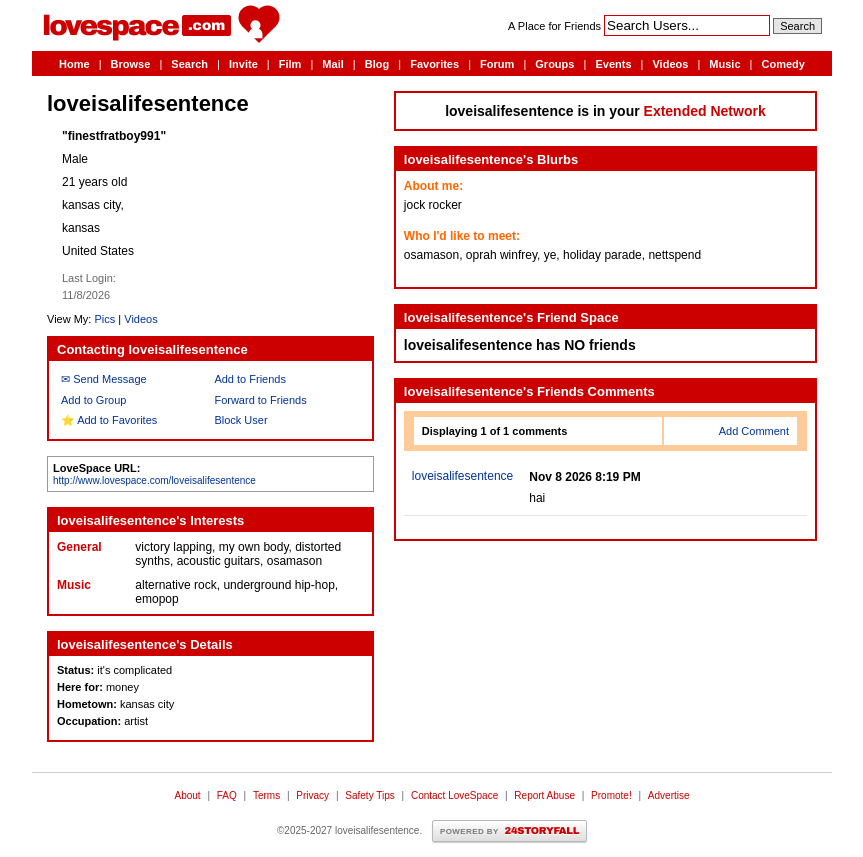
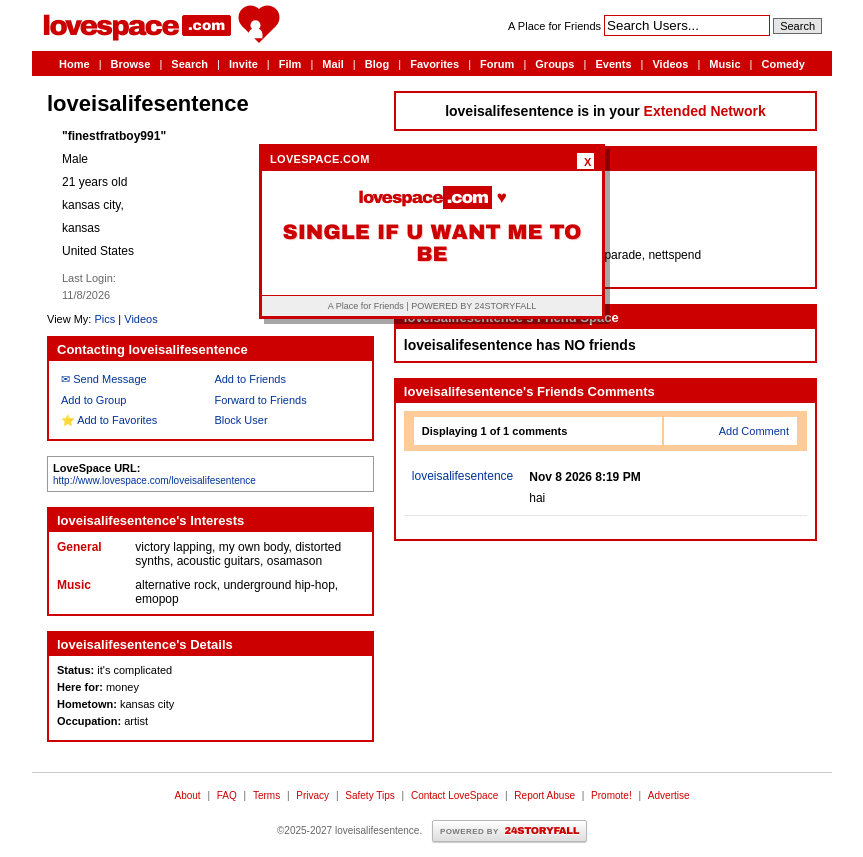
Before and after one commit to stinkyemoboy2-dev/cff, a plain HTML site: page index.html in a window 1280 px wide. Shown: the whole page, without its empty margins (208-1071 px from the left). Drawn offline with Linux system fonts and the light colour scheme.

Commit message:
Update index.html

```diff
--- a/index.html
+++ b/index.html
@@ -3,6 +3,7 @@
 <head>
 <meta charset="UTF-8">
 <title>LoveSpace.com - loveisalifesentence - 21 - Male - KS - lovespace.com/loveisalifesentence</title>
+
 <style>
 body {
     background-color: #ffffff !important;
@@ -298,7 +299,6 @@
     margin: 0 4px;
 }
 
-        /* 24STORYFALL VINTAGE PARTNER BADGE */
 .powered-by-badge {
     display: inline-block;
     vertical-align: middle;
@@ -330,6 +330,126 @@
     letter-spacing: -0.3px;
     text-shadow: 0 1px 0 #ffffff;
 }
+
+/* RETRO FLASH POPUP BANNERS */
+
+.flash-popup {
+    position: fixed;
+    z-index: 99999;
+    top: 18%;
+    left: 50%;
+    transform: translate(-50%, -30px) scale(0.5);
+    width: 340px;
+    max-width: calc(100vw - 40px);
+    background: #ffffff;
+    border: 3px solid #cc0000;
+    box-shadow: 5px 5px 0 rgba(0,0,0,0.35);
+    font-family: Arial, Helvetica, sans-serif;
+    opacity: 0;
+    animation: flashPopIn 0.4s steps(4, end) forwards;
+}
+
+.flash-popup-header {
+    background: #cc0000;
+    color: #ffffff;
+    padding: 6px 8px;
+    font-size: 11px;
+    font-weight: bold;
+    text-align: left;
+    letter-spacing: 0.3px;
+}
+
+.flash-popup-close {
+    float: right;
+    color: #cc0000;
+    background: #ffffff;
+    border: 1px solid #ffffff;
+    font-size: 11px;
+    font-weight: bold;
+    width: 17px;
+    height: 16px;
+    line-height: 14px;
+    text-align: center;
+    cursor: pointer;
+}
+
+.flash-popup-content {
+    padding: 17px 12px;
+    text-align: center;
+    color: #cc0000;
+    background: #ffffff;
+}
+
+.flash-popup-logo {
+    font-family: "Arial Black", Gadget, sans-serif;
+    font-size: 17px;
+    letter-spacing: -1px;
+    color: #cc0000;
+}
+
+.flash-popup-message {
+    font-family: "Arial Black", Gadget, sans-serif;
+    font-size: 21px;
+    font-weight: 900;
+    margin: 13px 0;
+    color: #cc0000;
+    text-transform: uppercase;
+    text-shadow: 1px 1px #ffcccc;
+    overflow-wrap: anywhere;
+}
+
+.flash-popup-footer {
+    background: #eeeeee;
+    border-top: 1px solid #cc0000;
+    padding: 5px;
+    font-size: 9px;
+    color: #666666;
+    text-align: center;
+}
+
+@keyframes flashPopIn {
+    0% {
+        opacity: 0;
+        transform: translate(-50%, -30px) scale(0.5);
+    }
+    70% {
+        opacity: 1;
+        transform: translate(-50%, 0) scale(1.08);
+    }
+    100% {
+        opacity: 1;
+        transform: translate(-50%, 0) scale(1);
+    }
+}
+
+@keyframes flashPopOut {
+    from {
+        opacity: 1;
+        transform: translate(-50%, 0) scale(1);
+    }
+    to {
+        opacity: 0;
+        transform: translate(-50%, 20px) scale(0.7);
+    }
+}
+
+@media (max-width: 820px) {
+    .brand-header-table,
+    .nav-bar-table,
+    .profile-master-grid,
+    .myspace-footer-row {
+        width: 100%;
+    }
+
+    .profile-master-grid > tbody > tr {
+        display: flex;
+        flex-direction: column;
+    }
+
+    .profile-master-grid > tbody > tr > td {
+        width: auto !important;
+    }
+}
 </style>
 </head>
 
@@ -359,59 +479,56 @@
 
 <table class="profile-master-grid" cellpadding="0" cellspacing="0" border="0">
 <tr>
-            <td style="width: 340px; vertical-align: top; padding: 15px 10px 15px 15px; background-color: #ffffff;">
+<td style="width:340px;vertical-align:top;padding:15px 10px 15px 15px;background-color:#ffffff;">
 
 <div class="profile-title-block">
 <h1>loveisalifesentence</h1>
-                    <table cellpadding="0" cellspacing="0" border="0" style="margin-top: 10px;">
+<table cellpadding="0" cellspacing="0" border="0" style="margin-top:10px;">
 <tr>
-                            <td style="vertical-align: top; background-color: #ffffff;"></td>
-                            <td style="vertical-align: top; padding-left: 15px; line-height: 1.5; background-color: #ffffff;">
-                                <p style="margin: 0 0 5px 0;"><b>"finestfratboy991"</b></p>
-                                <p style="margin: 0 0 5px 0;">Male</p>
-                                <p style="margin: 0 0 5px 0;">21 years old</p>
-                                <p style="margin: 0 0 5px 0;">kansas city,</p>
-                                <p style="margin: 0 0 5px 0;">kansas</p>
-                                <p style="margin: 0 0 5px 0;">United States</p>
-                                <p style="margin: 10px 0 0 0; color: #666; font-size: 11px;">Last Login:<br>11/8/2026</p>
+<td style="vertical-align:top;background-color:#ffffff;"></td>
+<td style="vertical-align:top;padding-left:15px;line-height:1.5;background-color:#ffffff;">
+<p style="margin:0 0 5px 0;"><b>"finestfratboy991"</b></p>
+<p style="margin:0 0 5px 0;">Male</p>
+<p style="margin:0 0 5px 0;">21 years old</p>
+<p style="margin:0 0 5px 0;">kansas city,</p>
+<p style="margin:0 0 5px 0;">kansas</p>
+<p style="margin:0 0 5px 0;">United States</p>
+<p style="margin:10px 0 0 0;color:#666;font-size:11px;">Last Login:<br>11/8/2026</p>
 </td>
 </tr>
 </table>
-                    <p style="margin-top: 10px; font-size: 11px;">View My: <a href="#">Pics</a> | <a href="#">Videos</a></p>
+<p style="margin-top:10px;font-size:11px;">View My: <a href="#">Pics</a> | <a href="#">Videos</a></p>
 </div>
 
 <table class="ms-module-box">
 <tr><th>Contacting loveisalifesentence</th></tr>
-                    <tr>
-                        <td>
+<tr><td>
 <table class="contact-links-matrix">
 <tr>
-                                    <td style="background-color: #ffffff;"><a href="#">✉ Send Message</a></td>
-                                    <td style="background-color: #ffffff;"><a href="#">Add to Friends</a></td>
+<td style="background-color:#ffffff;"><a href="#">✉ Send Message</a></td>
+<td style="background-color:#ffffff;"><a href="#">Add to Friends</a></td>
 </tr>
 <tr>
-                                    <td style="background-color: #ffffff;"><a href="#">Add to Group</a></td>
-                                    <td style="background-color: #ffffff;"><a href="#">Forward to Friends</a></td>
+<td style="background-color:#ffffff;"><a href="#">Add to Group</a></td>
+<td style="background-color:#ffffff;"><a href="#">Forward to Friends</a></td>
 </tr>
 <tr>
-                                    <td style="background-color: #ffffff;"><a href="#">⭐ Add to Favorites</a></td>
-                                    <td style="background-color: #ffffff;"><a href="#">Block User</a></td>
+<td style="background-color:#ffffff;"><a href="#">⭐ Add to Favorites</a></td>
+<td style="background-color:#ffffff;"><a href="#">Block User</a></td>
 </tr>
 </table>
-                        </td>
-                    </tr>
+</td></tr>
 </table>
 
-                <div style="border: 1px solid #999; padding: 5px; margin-bottom: 15px; font-size: 11px; background-color: #ffffff;">
+<div style="border:1px solid #999;padding:5px;margin-bottom:15px;font-size:11px;background-color:#ffffff;">
 <b>LoveSpace URL:</b><br>
-                    <a href="#" style="font-size: 10px;">http://www.lovespace.com/loveisalifesentence</a>
+<a href="#" style="font-size:10px;">http://www.lovespace.com/loveisalifesentence</a>
 </div>
 
 <table class="ms-module-box">
 <tr><th>loveisalifesentence's Interests</th></tr>
-                    <tr>
-                        <td>
-                            <div style="margin-bottom: 10px;">
+<tr><td>
+<div style="margin-bottom:10px;">
 <span class="interest-label-tag">General</span>
 <span class="interest-value-text">victory lapping, my own body, distorted synths, acoustic guitars, osamason</span>
 </div>
@@ -419,24 +536,22 @@
 <span class="interest-label-tag">Music</span>
 <span class="interest-value-text">alternative rock, underground hip-hop, emopop</span>
 </div>
-                        </td>
-                    </tr>
+</td></tr>
 </table>
 
 <table class="ms-module-box">
 <tr><th>loveisalifesentence's Details</th></tr>
-                    <tr>
-                        <td>
+<tr><td>
 <div class="detail-row-item"><span class="detail-label-tag">Status:</span> it's complicated</div>
 <div class="detail-row-item"><span class="detail-label-tag">Here for:</span> money</div>
 <div class="detail-row-item"><span class="detail-label-tag">Hometown:</span> kansas city</div>
 <div class="detail-row-item"><span class="detail-label-tag">Occupation:</span> artist</div>
-                        </td>
-                    </tr>
+</td></tr>
 </table>
+
 </td>
 
-            <td style="width: 460px; vertical-align: top; padding: 15px 15px 15px 10px; background-color: #ffffff;">
+<td style="width:460px;vertical-align:top;padding:15px 15px 15px 10px;background-color:#ffffff;">
 
 <div class="extended-network-banner">
 loveisalifesentence is in your <span>Extended Network</span>
@@ -444,34 +559,28 @@
 
 <table class="ms-module-box">
 <tr><th>loveisalifesentence's Blurbs</th></tr>
-                    <tr>
-                        <td>
+<tr><td>
 <span class="blurb-orange-heading">About me:</span>
 <div class="blurb-text-content">jock rocker</div>
-
 <span class="blurb-orange-heading">Who I'd like to meet:</span>
 <div class="blurb-text-content">osamason, oprah winfrey, ye, holiday parade, nettspend</div>
-                        </td>
-                    </tr>
+</td></tr>
 </table>
 
 <table class="ms-module-box">
 <tr><th>loveisalifesentence's Friend Space</th></tr>
-                    <tr>
-                        <td>
-                            <div style="font-weight: bold; font-size: 14px;">loveisalifesentence has NO friends</div>
-                        </td>
-                    </tr>
+<tr><td>
+<div style="font-weight:bold;font-size:14px;">loveisalifesentence has NO friends</div>
+</td></tr>
 </table>
 
 <table class="ms-module-box">
 <tr><th>loveisalifesentence's Friends Comments</th></tr>
-                    <tr>
-                        <td>
+<tr><td>
 <table class="comment-header-strip" width="100%">
 <tr>
 <td>Displaying 1 of 1 comments</td>
-                                    <td style="text-align: right;"><a href="#">Add Comment</a></td>
+<td style="text-align:right;"><a href="#">Add Comment</a></td>
 </tr>
 </table>
 
@@ -481,13 +590,12 @@
 <a href="#">loveisalifesentence</a>
 </td>
 <td class="comment-right-cell">
-                                        <div style="font-weight: bold; margin-bottom: 5px; color: #000;">Nov 8 2026 8:19 PM</div>
+<div style="font-weight:bold;margin-bottom:5px;color:#000;">Nov 8 2026 8:19 PM</div>
 hai
 </td>
 </tr>
 </table>
-                        </td>
-                    </tr>
+</td></tr>
 </table>
 
 </td>
@@ -495,8 +603,7 @@
 </table>
 
 <table class="myspace-footer-row" cellpadding="0" cellspacing="0" border="0">
-        <tr>
-            <td>
+<tr><td>
 <a href="#">About</a> |
 <a href="#">FAQ</a> |
 <a href="#">Terms</a> |
@@ -508,7 +615,7 @@
 <a href="#">Advertise</a>
 <br><br>
 
-                <span style="color:#666; font-size:10px;">
+<span style="color:#666;font-size:10px;">
 ©2025-2027 loveisalifesentence.
 </span>
 
@@ -516,9 +623,80 @@
 <span class="powered-label">POWERED BY</span>
 <span class="storyfall-name">24STORYFALL</span>
 </span>
-            </td>
-        </tr>
+</td></tr>
 </table>
+
+<!-- RETRO FLASH POPUP SCRIPT -->
+
+<script>
+const flashMessages = [
+    "dis dick give u wings",
+    "single if u want me to be",
+    "poser",
+    "@luxurygermanbf"
+];
+
+let popupIndex = 0;
+
+function showFlashPopup() {
+    if (popupIndex >= flashMessages.length) return;
+
+    const popup = document.createElement("div");
+    popup.className = "flash-popup";
+
+    const header = document.createElement("div");
+    header.className = "flash-popup-header";
+    header.appendChild(document.createTextNode("LOVESPACE.COM"));
+
+    const close = document.createElement("button");
+    close.className = "flash-popup-close";
+    close.textContent = "X";
+    close.setAttribute("aria-label", "Close popup");
+    close.onclick = () => popup.remove();
+    header.appendChild(close);
+
+    const content = document.createElement("div");
+    content.className = "flash-popup-content";
+
+    const logo = document.createElement("div");
+    logo.className = "flash-popup-logo";
+    logo.innerHTML = 'lovespace<span style="color:#ffffff;background:#cc0000;padding:2px 4px;">.com</span> ♥';
+
+    const message = document.createElement("div");
+    message.className = "flash-popup-message";
+    message.textContent = flashMessages[popupIndex];
+
+    content.appendChild(logo);
+    content.appendChild(message);
+
+    const footer = document.createElement("div");
+    footer.className = "flash-popup-footer";
+    footer.textContent = "A Place for Friends | POWERED BY 24STORYFALL";
+
+    popup.appendChild(header);
+    popup.appendChild(content);
+    popup.appendChild(footer);
+
+    document.body.appendChild(popup);
+
+    popupIndex++;
+
+    setTimeout(() => {
+        if (popup.parentNode) {
+            popup.style.animation = "flashPopOut 0.3s forwards";
+            setTimeout(() => popup.remove(), 300);
+        }
+    }, 2500);
+
+    if (popupIndex < flashMessages.length) {
+        setTimeout(showFlashPopup, 3500);
+    }
+}
+
+window.addEventListener("load", () => {
+    setTimeout(showFlashPopup, 1200);
+});
+</script>
 
 </body>
 </html>
```
Lines whose indentation alone changed are shown as unchanged.
